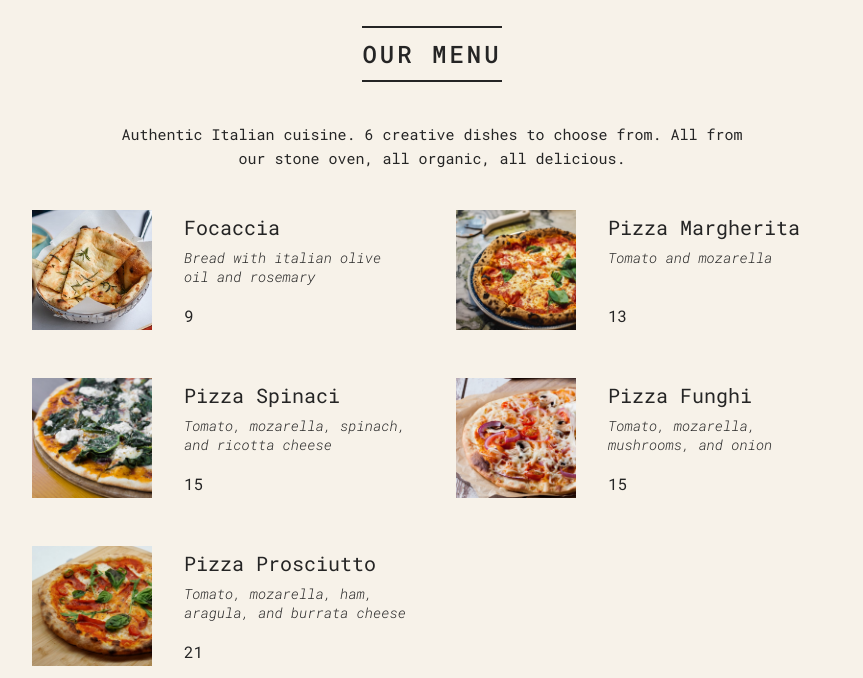
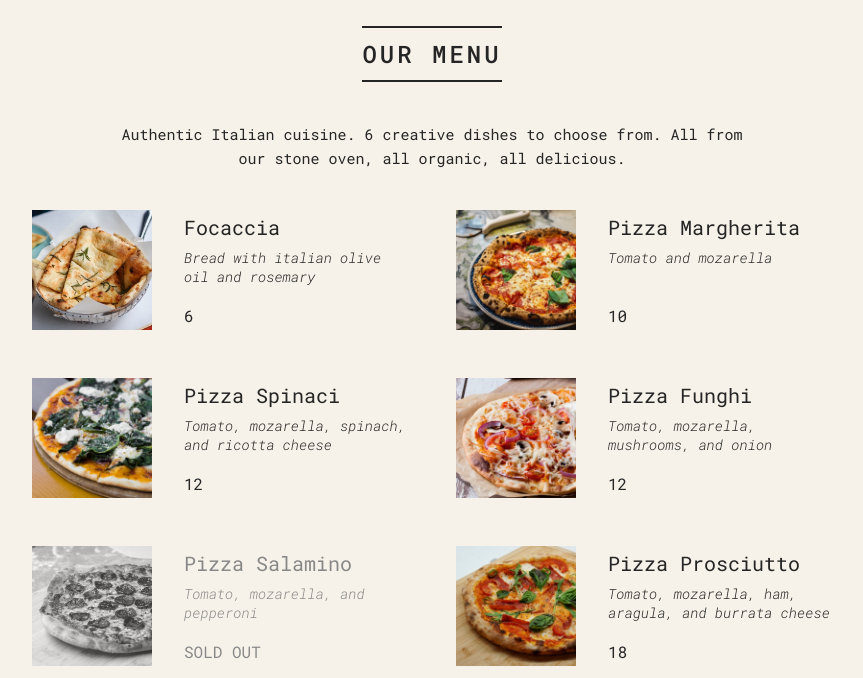
Before and after one commit to azhar35/ultimate-react, a React app in the folder 03-pizza-menu/: page / in a window 1280 px wide. Shown: the part 122-800 px from the top of the page, without its empty margins (208-1071 px from the left). Built offline with nearby package versions, Linux system fonts and the light colour scheme.

Commit message:
setting class and text conditionally

```diff
--- a/03-pizza-menu/public/index.html
+++ b/03-pizza-menu/public/index.html
@@ -1,14 +1,12 @@
 <!DOCTYPE html>
 <html lang="en">
+
 <head>
   <meta charset="utf-8" />
   <link rel="icon" href="%PUBLIC_URL%/favicon.ico" />
   <meta name="viewport" content="width=device-width, initial-scale=1" />
   <meta name="theme-color" content="#000000" />
-    <meta
-      name="description"
-      content="Web site created using create-react-app"
-    />
+  <meta name="description" content="Web site created using create-react-app" />
   <link rel="apple-touch-icon" href="%PUBLIC_URL%/logo192.png" />
   <!--
       manifest.json provides metadata used when your web app is installed on a
@@ -24,8 +22,9 @@
       work correctly both with client-side routing and a non-root public URL.
       Learn how to configure a non-root public URL by running `npm run build`.
     -->
-    <title>React App</title>
+  <title>Fast React Pizza C0.</title>
 </head>
+
 <body>
   <noscript>You need to enable JavaScript to run this app.</noscript>
   <div id="root"></div>
@@ -40,4 +39,5 @@
       To create a production bundle, use `npm run build` or `yarn build`.
     -->
 </body>
+
 </html>
--- a/03-pizza-menu/src/index.js
+++ b/03-pizza-menu/src/index.js
@@ -113,15 +113,22 @@ function Menu() {
 function Pizza({ pizzaObj }) {
   console.log(pizzaObj);
 
-  if (pizzaObj.soldOut) return null;
+  //   if (pizzaObj.soldOut) return null;
 
   return (
-    <li className="pizza">
+    <li className={`pizza ${pizzaObj.soldOut ? "sold-out" : ""}`}>
       <img src={pizzaObj.photoName} alt={pizzaObj.name} />
       <div>
         <h3>{pizzaObj.name}</h3>
         <p>{pizzaObj.ingredients}</p>
-        <span>{pizzaObj.price + 3}</span>
+
+        {/* {pizzaObj.soldOut ? (
+          <span>SOLD OUT </span>
+        ) : (
+          <span>{pizzaObj.price}</span>
+        )} */}
+
+        <span>{pizzaObj.soldOut ? "SOLD OUT" : pizzaObj.price}</span>
       </div>
     </li>
   );
```
Lines whose indentation alone changed are shown as unchanged.
